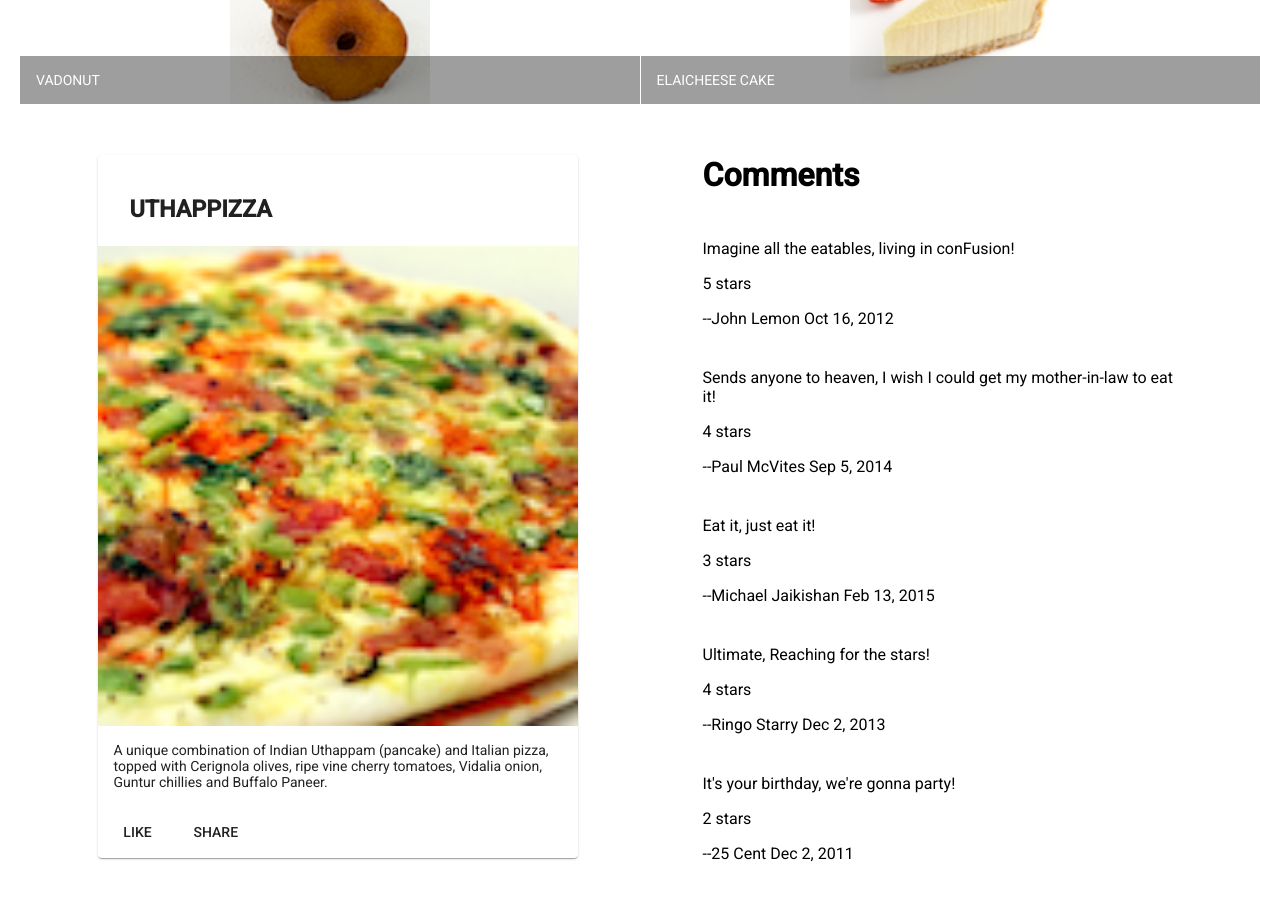
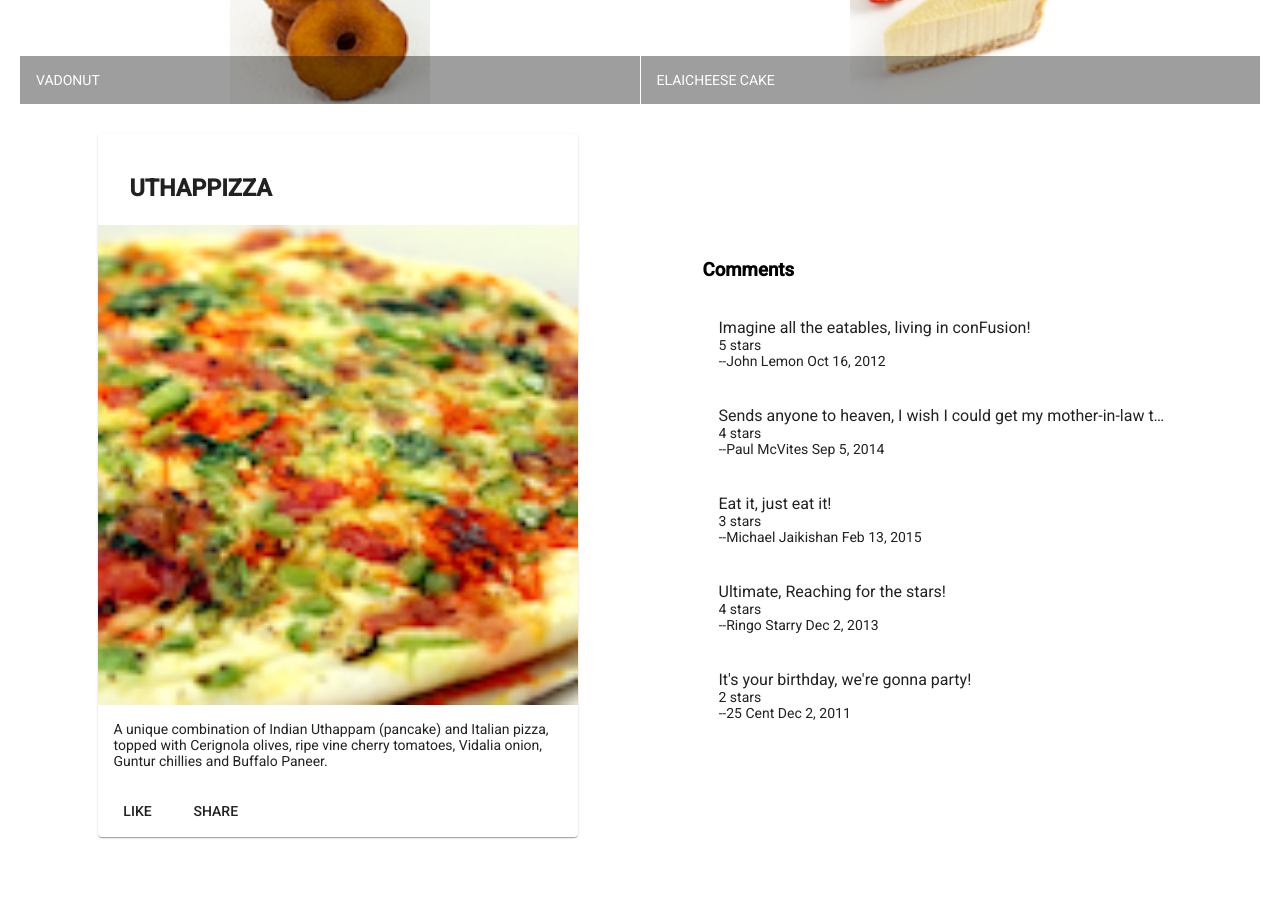
Before and after one commit to PawaniImalsha/confusion-angular-webapp-frontend, an Angular app: page / in a window 1280 px wide. Shown: the part 460-1359 px from the top of the page. After the commit the page ends 1317 px from the top, so only its background shows below. Built offline with nearby package versions, Linux system fonts and the light colour scheme.

Commit message:
update menu component and previous commit's error

```diff
--- a/src/app/dishdetail/dishdetail.component.html
+++ b/src/app/dishdetail/dishdetail.component.html
@@ -9,7 +9,7 @@
 
 
   <div fxFlex="40">
-  <mat-card>
+  <mat-card *ngIf="dish">
     <mat-card-header>
       <mat-card-title>
         <h3>{{dish.name | uppercase}}</h3>
@@ -28,17 +28,17 @@
   </mat-card>
 </div>
 
-<div fxFlex="40" *ngIf="dish">
-    <h1>Comments</h1>
+<div fxFlex="40" >
+  <mat-list *ngIf="dish">
+    <h3>Comments</h3>
 
-
-        <mat-list *ngFor="let comment of dish.comments">
-            <p>{{comment.comment}}</p>
-            <p>{{comment.rating}} stars</p>
-            <p>--{{comment.author}} {{comment.date | date}}</p>
-
+        <mat-list-item *ngFor="let comment of dish.comments">
+            <h4 matLine>{{comment.comment}}</h4>
+            <p matLine>{{comment.rating}} stars</p>
+            <p matLine>
+              <span>--{{comment.author}} {{comment.date | date}}</span></p>
+        </mat-list-item>
           </mat-list>
-
 
   </div>
 
--- a/src/app/dishdetail/dishdetail.component.ts
+++ b/src/app/dishdetail/dishdetail.component.ts
@@ -1,48 +1,7 @@
-import { Component, OnInit } from '@angular/core';
+import { Component, OnInit, Input } from '@angular/core';
+import { Dish } from '../shared/dish';
 
-const DISH = {
-  id: '0',
-  name: 'Uthappizza',
-  image: '/assets/images/uthappizza.png',
-  category: 'mains',
-  featured: true,
-  label: 'Hot',
-  price: '4.99',
-  // tslint:disable-next-line:max-line-length
-  description: 'A unique combination of Indian Uthappam (pancake) and Italian pizza, topped with Cerignola olives, ripe vine cherry tomatoes, Vidalia onion, Guntur chillies and Buffalo Paneer.',
-  comments: [
-       {
-           rating: 5,
-           comment: 'Imagine all the eatables, living in conFusion!',
-           author: 'John Lemon',
-           date: '2012-10-16T17:57:28.556094Z'
-       },
-       {
-           rating: 4,
-           comment: 'Sends anyone to heaven, I wish I could get my mother-in-law to eat it!',
-           author: 'Paul McVites',
-           date: '2014-09-05T17:57:28.556094Z'
-       },
-       {
-           rating: 3,
-           comment: 'Eat it, just eat it!',
-           author: 'Michael Jaikishan',
-           date: '2015-02-13T17:57:28.556094Z'
-       },
-       {
-           rating: 4,
-           comment: 'Ultimate, Reaching for the stars!',
-           author: 'Ringo Starry',
-           date: '2013-12-02T17:57:28.556094Z'
-       },
-       {
-           rating: 2,
-           comment: 'It\'s your birthday, we\'re gonna party!',
-           author: '25 Cent',
-           date: '2011-12-02T17:57:28.556094Z'
-       }
-   ]
-};
+
 
 
 @Component({
@@ -52,7 +11,8 @@
 })
 export class DishdetailComponent implements OnInit {
 
-  dish = DISH;
+  @Input()
+  dish : Dish;
 
   constructor() { }
 
--- a/src/app/menu/menu.component.html
+++ b/src/app/menu/menu.component.html
@@ -11,7 +11,7 @@
 
   <div fxFlex>
     <mat-grid-list cols="2" rowHeight="200px">
-      <mat-grid-tile *ngFor="let dish of dishes">
+      <mat-grid-tile *ngFor="let dish of dishes" (click)="onSelect(dish)" >
         <img height="200px" src={{dish.image}} alt={{dish.name}}>
         <mat-grid-tile-footer>
           <h1>{{dish.name | uppercase}}</h1>
@@ -40,5 +40,5 @@
     </mat-card-actions>
   </mat-card>
 </div> -->
-<app-dishdetail></app-dishdetail>
+<app-dishdetail [dish]="selectedDish"></app-dishdetail>
 </div>
--- a/src/app/menu/menu.component.ts
+++ b/src/app/menu/menu.component.ts
@@ -1,49 +1,7 @@
 import { Component, OnInit } from '@angular/core';
 import { Dish } from '../shared/dish';
+import { DISHES } from '../shared/dishes'
 
-const DISHES: Dish[] =  [
-  {
-    id: '0',
-    name: 'Uthappizza',
-    image: '/assets/images/uthappizza.png',
-    category: 'mains',
-    featured: true,
-    label: 'Hot',
-    price: '4.99',
-    // tslint:disable-next-line:max-line-length
-    description: 'A unique combination of Indian Uthappam (pancake) and Italian pizza, topped with Cerignola olives, ripe vine cherry tomatoes, Vidalia onion, Guntur chillies and Buffalo Paneer.'
-  },
-  {
-    id: '1',
-    name: 'Zucchipakoda',
-    image: '/assets/images/zucchipakoda.png',
-    category: 'appetizer',
-    featured: false,
-    label: '',
-    price: '1.99',
-    description: 'Deep fried Zucchini coated with mildly spiced Chickpea flour batter accompanied with a sweet-tangy tamarind sauce'
-  },
-  {
-    id: '2',
-    name: 'Vadonut',
-    image: '/assets/images/vadonut.png',
-    category: 'appetizer',
-    featured: false,
-    label: 'New',
-    price: '1.99',
-    description: 'A quintessential ConFusion experience, is it a vada or is it a donut?'
-  },
-  {
-    id: '3',
-    name: 'ElaiCheese Cake',
-    image: '/assets/images/elaicheesecake.png',
-    category: 'dessert',
-    featured: false,
-    label: '',
-    price: '2.99',
-    description: 'A delectable, semi-sweet New York Style Cheese Cake, with Graham cracker crust and spiced with Indian cardamoms'
-  }
-];
 
 @Component({
   selector: 'app-menu',
@@ -61,4 +19,8 @@
   ngOnInit() {
   }
 
+  onSelect(dish : Dish){
+    this.selectedDish = dish;
+  }
+
 }
```
